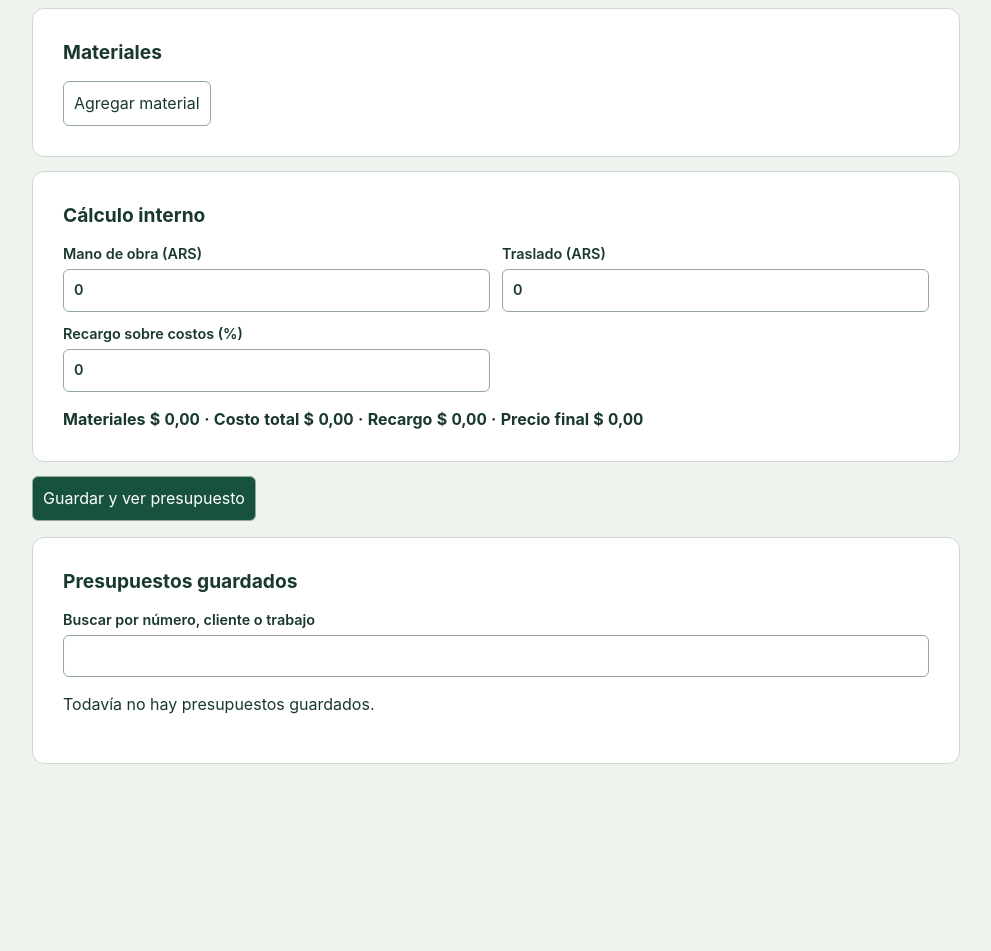
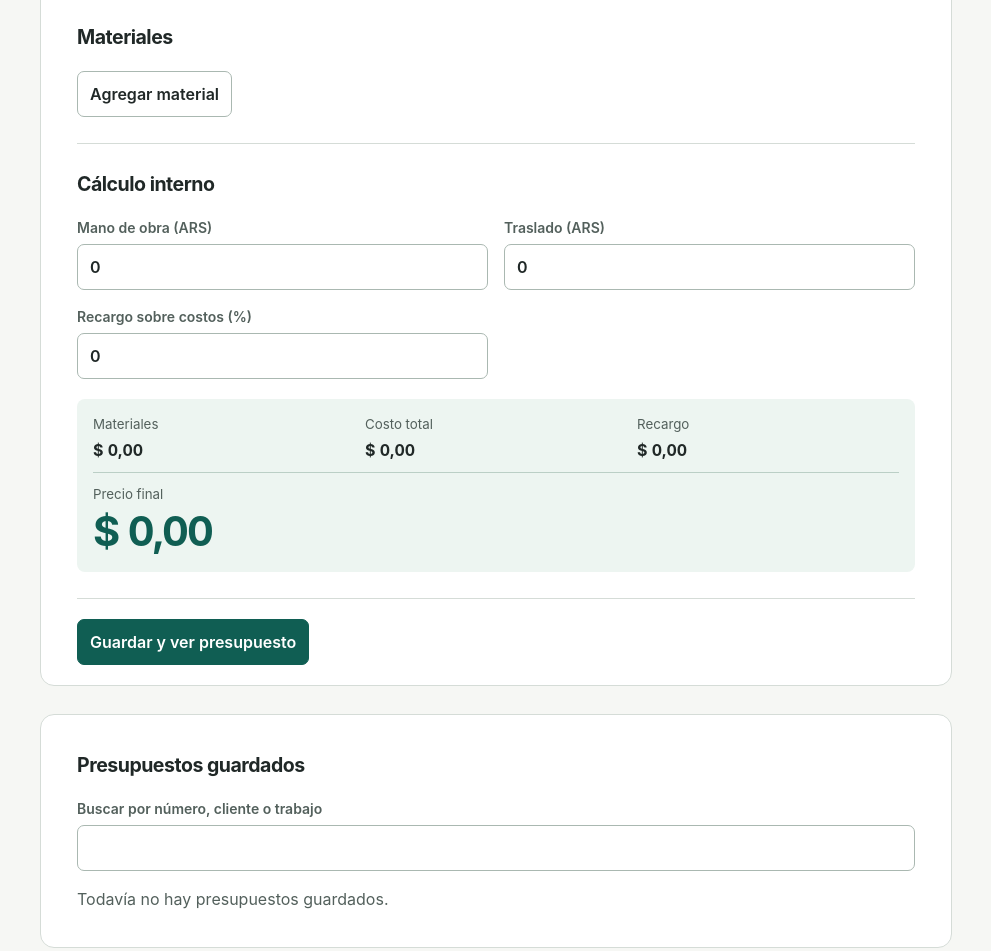
Before and after one commit to Lucioelpro22/presupuestador-mc, a plain HTML site: page index.html in a window 1280 px wide. Shown: the part 620-1571 px from the top of the page, without its empty margins (144-1135 px from the left). Before the commit the page ends 1462 px from the top, so only its background shows below. Drawn offline with Linux system fonts and the light colour scheme.

Commit message:
Rediseñar el editor y el presupuesto impreso con foco en el total

```diff
--- a/index.html
+++ b/index.html
@@ -4,31 +4,45 @@
 <meta name="viewport" content="width=device-width,initial-scale=1">
 <title>Presupuestador MC</title>
 <style>
-:root{--ink:#19382f;--green:#17523e;--line:#ccd8d0;--paper:#fff;--ground:#eff3ee}
-*{box-sizing:border-box}body{margin:0;background:var(--ground);color:var(--ink);font:16px/1.45 Inter,system-ui,sans-serif}
-main{max-width:960px;margin:auto;padding:24px 16px 64px}header,.actions,.brand{display:flex;gap:12px;align-items:center;flex-wrap:wrap}
-.mark{display:inline-grid;place-items:center;background:var(--green);color:white;font-weight:800;letter-spacing:-.08em;border-radius:8px;width:52px;height:52px;border:1px solid var(--green)}
-h1{font-size:clamp(1.6rem,5vw,2.7rem);letter-spacing:-.045em}h2{font-size:1.2rem;margin:0 0 14px}
-.panel,#sheet{background:white;border:1px solid var(--line);border-radius:12px;padding:clamp(16px,3vw,30px);margin:14px 0}
-.grid,.item{display:grid;gap:12px;grid-template-columns:repeat(2,minmax(0,1fr))}
-.wide{grid-column:1/-1}label{display:grid;gap:4px;font-size:.9rem;font-weight:600}
-input,textarea,button{min-width:0;border:1px solid #94a99c;border-radius:6px;font:inherit;padding:10px;background:white;color:inherit}
-textarea{resize:vertical}button{cursor:pointer;min-height:44px}.primary{background:var(--green);color:white}
-button:focus-visible,input:focus-visible,textarea:focus-visible{outline:3px solid #b38329}
-.item{grid-template-columns:3fr 1fr 1fr 1.5fr auto;align-items:end;padding:12px 0;border-top:1px solid var(--line)}
-#numbers{display:block;margin-top:16px;font-weight:650;font-variant-numeric:tabular-nums}
-.record{padding:14px 0;border-top:1px solid var(--line);overflow-wrap:anywhere}.record p{margin:0 0 8px}
-#sheet{max-width:800px;margin:18px auto;color:#172d26;overflow-wrap:anywhere}
-#sheet h1{font-size:2rem;margin:1em 0 .25em}#sheet h2{margin-top:24px}#sheet p{white-space:pre-wrap}
+:root{color-scheme:light;--ink:#202827;--muted:#53605c;--line:#d5dcd7;--paper:#fff;--accent:#105e53;--wash:#edf5f1}
+*{box-sizing:border-box}
+body{margin:0;background:#f6f7f4;color:var(--ink);font:16px/1.5 Inter,system-ui,sans-serif}
+main{max-width:1000px;margin:auto;padding:32px clamp(16px,4vw,44px) 64px}
+header,.brand,.actions{display:flex;align-items:center;gap:12px;flex-wrap:wrap}
+header{justify-content:space-between;border-bottom:1px solid var(--line);padding-bottom:18px;margin-bottom:30px}
+header a{color:var(--accent);font-size:.9rem;text-underline-offset:4px}
+.mark{display:inline-grid;place-items:center;width:44px;height:44px;background:var(--accent);color:white;border-radius:9px;font-size:1.05rem;font-weight:800;letter-spacing:-.07em}
+h1,h2,p{margin-top:0}header h1{margin:0;font-size:clamp(1.3rem,4vw,1.8rem);letter-spacing:-.05em;font-weight:650}
+h2{margin-bottom:18px;font-size:1.22rem;letter-spacing:-.025em}
+.panel,#sheet{background:var(--paper);padding:clamp(18px,4vw,36px);border:1px solid var(--line);border-radius:14px}
+#editor{background:var(--paper);border:1px solid var(--line);border-radius:14px;padding:0 clamp(16px,4vw,36px)}
+#editor>.panel{padding:26px 0;border:0;border-bottom:1px solid var(--line);border-radius:0}
+#editor>.actions{padding:20px 0}.grid,.item{display:grid;gap:16px;grid-template-columns:repeat(2,minmax(0,1fr))}
+.wide{grid-column:1/-1}label{display:grid;gap:6px;color:var(--muted);font-size:.875rem;font-weight:580}
+input,textarea,button{font:inherit;color:var(--ink);border:1px solid #aab8b1;border-radius:7px;padding:10px 12px;background:white}
+input,textarea{width:100%;min-width:0;font-size:1rem}textarea{resize:vertical}
+button{min-height:44px;cursor:pointer;font-weight:600}button:hover{background:var(--wash)}
+.primary{background:var(--accent);color:white;border-color:var(--accent)}.primary:hover{background:#094b42}
+:focus-visible{outline:3px solid #278779;outline-offset:2px}
+.item{grid-template-columns:minmax(0,3fr) repeat(2,minmax(0,1fr)) minmax(0,1.6fr) auto;align-items:end;margin-bottom:14px}
+#numbers{display:grid;grid-template-columns:repeat(3,minmax(0,1fr));gap:10px;padding:16px;margin-top:20px;border-radius:8px;background:var(--wash)}
+.amount{display:grid;gap:3px;overflow-wrap:anywhere;font-variant-numeric:tabular-nums}
+.amount small{color:var(--muted)}.grand{grid-column:1/-1;border-top:1px solid #bbcfc6;padding-top:12px}
+.grand strong,.total strong{font-size:clamp(1.7rem,5vw,2.6rem);letter-spacing:-.045em;line-height:1.15;color:var(--accent)}
+#history,#preview{margin-top:28px;scroll-margin-top:16px}#status:empty{display:none}#status{margin:12px 0;color:var(--accent)}
+.record{border-bottom:1px solid var(--line);padding:16px 0;overflow-wrap:anywhere}.record:last-child{border:0}.record p{margin-bottom:8px}#records>p{margin:16px 0 0;color:var(--muted)}
+#sheet{max-width:800px;margin:16px auto;overflow-wrap:anywhere}#sheet .brand{padding-bottom:18px;border-bottom:2px solid var(--ink)}
 .brand img{max-width:140px;max-height:65px;object-fit:contain}
-#sheet table{border-collapse:collapse;width:100%}td,th{text-align:left;padding:8px 4px;border-bottom:1px solid var(--line)}
-.total{font-size:1.45rem;font-weight:750;border-top:2px solid var(--green);padding-top:16px}
+#sheet h1{margin:26px 0 6px;font-size:clamp(1.65rem,5vw,2.3rem);line-height:1.15;letter-spacing:-.04em}
+#sheet h2{font-size:1.12rem;margin:22px 0 8px}#sheet p{white-space:pre-wrap}#sheet table{width:100%;border-collapse:collapse}
+td,th{text-align:left;border-bottom:1px solid var(--line);padding:8px 4px}th{font-size:.85rem;color:var(--muted)}
+.total{display:grid;gap:4px;border-top:2px solid var(--accent);padding-top:16px;margin:24px 0;font-variant-numeric:tabular-nums}
 [hidden]{display:none!important}
-@media(max-width:620px){.grid{grid-template-columns:1fr}.item{grid-template-columns:repeat(2,minmax(0,1fr))}.item label:first-child{grid-column:1/-1}}
+@media(max-width:620px){main{padding-top:18px}header{margin-bottom:18px}.grid{grid-template-columns:1fr}.item{grid-template-columns:repeat(2,minmax(0,1fr));padding:14px 0;border-top:1px solid var(--line)}.item label:first-child{grid-column:1/-1}.item button{justify-self:start}#numbers{grid-template-columns:1fr}.amount:not(.grand){display:flex;justify-content:space-between;gap:8px}}
 @page{size:A4;margin:16mm}
-@media print{body{background:white}main{max-width:none;padding:0}main>:not(#preview),#preview>.actions{display:none!important}#preview[hidden]{display:none!important}#sheet{margin:0;border:0;padding:0;max-width:none}#sheet h2{break-after:avoid}tr,.total,.brand{break-inside:avoid}.mark{color:#19382f;background:white}}
+@media print{body{background:white}main{max-width:none;padding:0}main>:not(#preview),#preview>.actions{display:none!important}#preview{margin:0}#sheet{max-width:none;margin:0;border:0;padding:0}#sheet h2{break-after:avoid}tr,.brand,.total{break-inside:avoid}.mark{background:white;color:var(--ink);border:1px solid currentColor}.total strong{color:var(--ink)}}
 </style>
-<main><header><span class="mark" aria-hidden="true">MC</span><h1>Presupuestador MC</h1></header>
+<main><header><div class="brand"><span class="mark" aria-hidden="true">MC</span><h1>Presupuestador MC</h1></div><a href="#history">Ver guardados</a></header>
 <form id="editor">
 <div class="panel"><h2>Datos del presupuesto</h2><div class="grid">
 <label>Cliente<input name="client" required maxlength="160"></label><label>Fecha de emisión<input name="date" type="date" required></label>
@@ -44,7 +58,7 @@ button:focus-visible,input:focus-visible,textarea:focus-visible{outline:3px soli
 <output id="numbers" aria-live="polite"></output></div>
 <div class="actions"><button class="primary" id="save">Guardar y ver presupuesto</button><button type="button" id="cancel" hidden>Cancelar edición</button></div></form>
 <p role="status" id="status"></p>
-<div class="panel"><h2>Presupuestos guardados</h2><label>Buscar por número, cliente o trabajo<input type="search" id="search"></label><div id="records"></div></div>
+<div class="panel" id="history"><h2>Presupuestos guardados</h2><label>Buscar por número, cliente o trabajo<input type="search" id="search"></label><div id="records"></div></div>
 <section id="preview" hidden><div class="actions"><button id="print" class="primary">Imprimir / Guardar PDF</button><button id="close">Cerrar vista del cliente</button></div><article id="sheet"></article></section>
 </main>
 <template id="material"><div class="item">
@@ -97,7 +111,13 @@ function read(){
 }
 function refresh(){
   const t=totals(read());
-  $('numbers').textContent='Materiales '+pesos(t.materials)+' · Costo total '+pesos(t.cost)+' · Recargo '+pesos(t.gain)+' · Precio final '+pesos(t.total);
+  const entries=[['Materiales',t.materials],['Costo total',t.cost],['Recargo',t.gain],['Precio final',t.total]];
+  $('numbers').replaceChildren(...entries.map(([label,value],index)=>{
+    const line=element('span','');
+    line.className=index===3?'amount grand':'amount';
+    line.append(element('small',label),element('strong',pesos(value)));
+    return line;
+  }));
 }
 function reset(){
   form.reset();editing=null;logo='';$('items').replaceChildren();
@@ -136,7 +156,10 @@ function show(q){
     }
     sheet.append(table);
   }
-  const total=element('p','Total en pesos argentinos · '+pesos(totals(q).total));total.className='total';sheet.append(total);
+  const total=element('div','');
+  total.className='total';
+  total.append(element('span','Total en pesos argentinos'),element('strong',pesos(totals(q).total)));
+  sheet.append(total);
   if(q.terms)sheet.append(element('h2','Condiciones de pago'),element('p',q.terms));
   $('preview').hidden=false;$('preview').scrollIntoView({block:'start'});
 }
```
